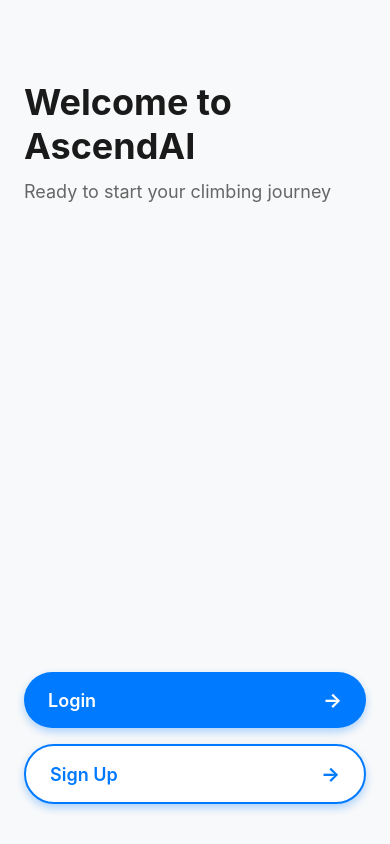
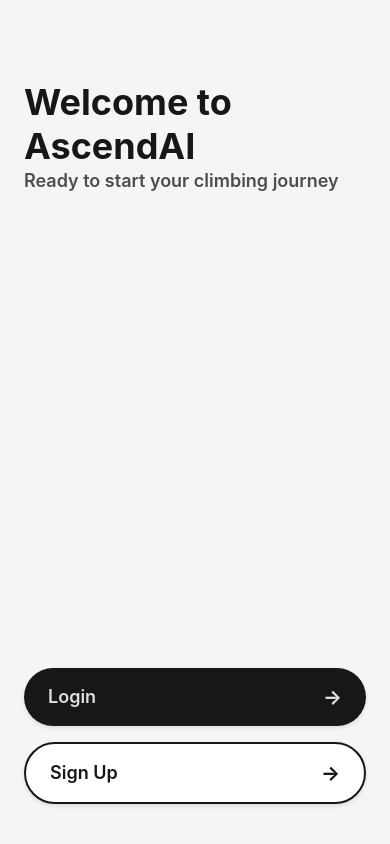
Before and after one commit to KurtSchwimmbacher/AscendAI, a React Native app: screen /Home in a window 390 px wide. Built offline with nearby package versions, Linux system fonts and the light colour scheme; no server answers.

Commit message:
feat(add globalstyles & apply)

```diff
--- a/pages/HomeScreen.tsx
+++ b/pages/HomeScreen.tsx
@@ -7,6 +7,7 @@ import {
   SafeAreaView,
 } from 'react-native';
 import { AuthService } from '../services/authService';
+import { globalStyles, colors } from '../styles/globalStyles';
 
 export default function HomeScreen() {
   const handleSignOut = async () => {
@@ -18,13 +19,13 @@ export default function HomeScreen() {
   };
 
   return (
-    <SafeAreaView style={styles.container}>
-      <View style={styles.content}>
-        <Text style={styles.title}>Welcome to AscendAI</Text>
-        <Text style={styles.subtitle}>You are successfully logged in!</Text>
+    <SafeAreaView style={globalStyles.container}>
+      <View style={globalStyles.contentCentered}>
+        <Text style={[globalStyles.textTitle, globalStyles.textPrimary]}>Welcome to AscendAI</Text>
+        <Text style={[globalStyles.textSubheading, globalStyles.textSecondary]}>You are successfully logged in!</Text>
 
-        <TouchableOpacity style={styles.signOutButton} onPress={handleSignOut}>
-          <Text style={styles.signOutButtonText}>Sign Out</Text>
+        <TouchableOpacity style={[globalStyles.buttonFullWidthDanger, styles.signOutButton]} onPress={handleSignOut}>
+          <Text style={[globalStyles.textButtonLarge, globalStyles.textWhite]}>Sign Out</Text>
         </TouchableOpacity>
       </View>
     </SafeAreaView>
@@ -32,47 +33,7 @@ export default function HomeScreen() {
 }
 
 const styles = StyleSheet.create({
-  container: {
-    flex: 1,
-    backgroundColor: '#f8f9fa',
-  },
-  content: {
-    flex: 1,
-    paddingHorizontal: 24,
-    paddingTop: 60,
-    justifyContent: 'center',
-    alignItems: 'center',
-  },
-  title: {
-    fontSize: 32,
-    fontWeight: 'bold',
-    color: '#1a1a1a',
-    textAlign: 'center',
-    marginBottom: 16,
-  },
-  subtitle: {
-    fontSize: 18,
-    color: '#666',
-    textAlign: 'center',
-    marginBottom: 40,
-  },
   signOutButton: {
-    backgroundColor: '#FF3B30',
-    borderRadius: 12,
-    paddingVertical: 16,
-    paddingHorizontal: 32,
-    shadowColor: '#FF3B30',
-    shadowOffset: {
-      width: 0,
-      height: 4,
-    },
-    shadowOpacity: 0.3,
-    shadowRadius: 8,
-    elevation: 4,
-  },
-  signOutButtonText: {
-    color: '#fff',
-    fontSize: 16,
-    fontWeight: '600',
+    marginTop: 40,
   },
 });
--- a/pages/auth/AuthForm.tsx
+++ b/pages/auth/AuthForm.tsx
@@ -12,6 +12,7 @@ import {
   ActivityIndicator,
 } from 'react-native';
 import { AuthService } from '../../services/authService';
+import { globalStyles, colors } from '../../styles/globalStyles';
 
 interface AuthFormProps {
   mode: 'login' | 'signup';
@@ -57,29 +58,30 @@ export default function AuthForm({ mode, onBack }: AuthFormProps) {
   };
 
   return (
-    <SafeAreaView style={styles.container}>
+    <SafeAreaView style={globalStyles.container}>
       <KeyboardAvoidingView
         behavior={Platform.OS === 'ios' ? 'padding' : 'height'}
-        style={styles.keyboardView}
+        style={globalStyles.container}
       >
-        <View style={styles.content}>
+        <View style={globalStyles.content}>
           {/* Back button */}
           <TouchableOpacity style={styles.backButton} onPress={onBack}>
-            <Text style={styles.backButtonText}>← Back</Text>
+            <Text style={[globalStyles.textBody, globalStyles.textPrimary]}>← Back</Text>
           </TouchableOpacity>
 
-          <Text style={styles.title}>
+          <Text style={[globalStyles.textTitleLarge, globalStyles.textPrimary]}>
             {mode === 'login' ? 'Welcome Back' : 'Create Account'}
           </Text>
 
-          <Text style={styles.subtitle}>
+          <Text style={[globalStyles.textSubheadingSmall, globalStyles.textSecondary]}>
             {mode === 'login' ? 'Sign in to your account' : 'Sign up to get started'}
           </Text>
 
           <View style={styles.form}>
             <TextInput
-              style={styles.input}
+              style={[globalStyles.input, styles.inputSpacing]}
               placeholder="Email"
+              placeholderTextColor={colors.textMuted}
               value={email}
               onChangeText={setEmail}
               keyboardType="email-address"
@@ -88,8 +90,9 @@ export default function AuthForm({ mode, onBack }: AuthFormProps) {
             />
 
             <TextInput
-              style={styles.input}
+              style={[globalStyles.input, styles.inputSpacing]}
               placeholder="Password"
+              placeholderTextColor={colors.textMuted}
               value={password}
               onChangeText={setPassword}
               secureTextEntry
@@ -97,8 +100,9 @@ export default function AuthForm({ mode, onBack }: AuthFormProps) {
 
             {mode === 'signup' && (
               <TextInput
-                style={styles.input}
+                style={[globalStyles.input, styles.inputSpacing]}
                 placeholder="Confirm Password"
+                placeholderTextColor={colors.textMuted}
                 value={confirmPassword}
                 onChangeText={setConfirmPassword}
                 secureTextEntry
@@ -106,14 +110,14 @@ export default function AuthForm({ mode, onBack }: AuthFormProps) {
             )}
 
             <TouchableOpacity
-              style={[styles.submitButton, isLoading && styles.submitButtonDisabled]}
+              style={[globalStyles.buttonFullWidth, styles.submitButton, isLoading && styles.submitButtonDisabled]}
               onPress={handleSubmit}
               disabled={isLoading}
             >
               {isLoading ? (
-                <ActivityIndicator color="#fff" />
+                <ActivityIndicator color={colors.white} />
               ) : (
-                <Text style={styles.submitButtonText}>
+                <Text style={[globalStyles.textButtonLarge, globalStyles.textWhite]}>
                   {mode === 'login' ? 'Sign In' : 'Sign Up'}
                 </Text>
               )}
@@ -126,78 +130,18 @@ export default function AuthForm({ mode, onBack }: AuthFormProps) {
 }
 
 const styles = StyleSheet.create({
-  container: {
-    flex: 1,
-    backgroundColor: '#f8f9fa',
-  },
-  keyboardView: {
-    flex: 1,
-  },
-  content: {
-    flex: 1,
-    paddingHorizontal: 24,
-    paddingTop: 20,
-  },
   backButton: {
     alignSelf: 'flex-start',
     marginBottom: 30,
   },
-  backButtonText: {
-    fontSize: 16,
-    color: '#007AFF',
-    fontWeight: '500',
-  },
-  title: {
-    fontSize: 32,
-    fontWeight: 'bold',
-    color: '#1a1a1a',
-    marginBottom: 8,
-  },
-  subtitle: {
-    fontSize: 16,
-    color: '#666',
-    marginBottom: 40,
-  },
   form: {
     flex: 1,
   },
-  input: {
-    backgroundColor: '#fff',
-    borderWidth: 1,
-    borderColor: '#e1e5e9',
-    borderRadius: 12,
-    paddingHorizontal: 16,
-    paddingVertical: 16,
-    fontSize: 16,
+  inputSpacing: {
     marginBottom: 16,
-    shadowColor: '#000',
-    shadowOffset: {
-      width: 0,
-      height: 1,
-    },
-    shadowOpacity: 0.05,
-    shadowRadius: 2,
-    elevation: 1,
   },
   submitButton: {
-    backgroundColor: '#007AFF',
-    borderRadius: 12,
-    paddingVertical: 16,
-    alignItems: 'center',
     marginTop: 8,
-    shadowColor: '#007AFF',
-    shadowOffset: {
-      width: 0,
-      height: 4,
-    },
-    shadowOpacity: 0.3,
-    shadowRadius: 8,
-    elevation: 4,
-  },
-  submitButtonText: {
-    color: '#fff',
-    fontSize: 16,
-    fontWeight: '600',
   },
   submitButtonDisabled: {
     opacity: 0.7,
--- a/pages/auth/landing.tsx
+++ b/pages/auth/landing.tsx
@@ -6,6 +6,7 @@ import {
   StyleSheet,
   SafeAreaView,
 } from 'react-native';
+import { globalStyles, colors } from '../../styles/globalStyles';
 
 interface LandingScreenProps {
   onNavigateToAuth: (mode: 'login' | 'signup') => void;
@@ -14,29 +15,29 @@ interface LandingScreenProps {
 export default function LandingScreen({ onNavigateToAuth }: LandingScreenProps) {
 
   return (
-    <SafeAreaView style={styles.container}>
-      <View style={styles.content}>
+    <SafeAreaView style={globalStyles.container}>
+      <View style={globalStyles.content}>
         {/* Header Section */}
         <View style={styles.header}>
-          <Text style={styles.title}>Welcome to AscendAI</Text>
-          <Text style={styles.subtitle}>Ready to start your climbing journey</Text>
+          <Text style={[globalStyles.textTitle, globalStyles.textPrimary]}>Welcome to AscendAI</Text>
+          <Text style={[globalStyles.textSubheadingSmall, globalStyles.textSecondary]}>Ready to start your climbing journey</Text>
         </View>
 
         {/* Bottom Buttons Section */}
         <View style={styles.bottomSection}>
           <TouchableOpacity
-            style={styles.actionButton}
+            style={[globalStyles.buttonFullWidth, styles.buttonWithArrow]}
             onPress={() => onNavigateToAuth('login')}
           >
-            <Text style={styles.actionButtonText}>Login</Text>
+            <Text style={[globalStyles.textButtonLarge, globalStyles.textWhite]}>Login</Text>
             <Text style={styles.arrow}>→</Text>
           </TouchableOpacity>
 
           <TouchableOpacity
-            style={[styles.actionButton, styles.signupButton]}
+            style={[globalStyles.buttonFullWidthSecondary, styles.buttonWithArrow]}
             onPress={() => onNavigateToAuth('signup')}
           >
-            <Text style={[styles.actionButtonText, styles.signupButtonText]}>Sign Up</Text>
+            <Text style={[globalStyles.textButtonLarge, globalStyles.textPrimary]}>Sign Up</Text>
             <Text style={[styles.arrow, styles.signupArrow]}>→</Text>
           </TouchableOpacity>
         </View>
@@ -46,72 +47,26 @@ export default function LandingScreen({ onNavigateToAuth }: LandingScreenProps)
 }
 
 const styles = StyleSheet.create({
-  container: {
-    flex: 1,
-    backgroundColor: '#f8f9fa',
-  },
-  content: {
-    flex: 1,
-    paddingHorizontal: 24,
-  },
   header: {
     flex: 1,
     justifyContent: 'flex-start',
     paddingTop: 80,
   },
-  title: {
-    fontSize: 36,
-    fontWeight: 'bold',
-    color: '#1a1a1a',
-    textAlign: 'left',
-    marginBottom: 12,
-  },
-  subtitle: {
-    fontSize: 18,
-    color: '#666',
-    textAlign: 'left',
-    lineHeight: 24,
-  },
   bottomSection: {
     paddingBottom: 40,
     gap: 16,
   },
-  actionButton: {
-    backgroundColor: '#007AFF',
-    borderRadius: 50,
-    paddingVertical: 16,
-    paddingHorizontal: 24,
+  buttonWithArrow: {
     flexDirection: 'row',
     justifyContent: 'space-between',
     alignItems: 'center',
-    shadowColor: '#007AFF',
-    shadowOffset: {
-      width: 0,
-      height: 4,
-    },
-    shadowOpacity: 0.3,
-    shadowRadius: 8,
-    elevation: 4,
-  },
-  signupButton: {
-    backgroundColor: '#fff',
-    borderWidth: 2,
-    borderColor: '#007AFF',
-  },
-  actionButtonText: {
-    color: '#fff',
-    fontSize: 18,
-    fontWeight: '600',
-  },
-  signupButtonText: {
-    color: '#007AFF',
   },
   arrow: {
-    color: '#fff',
+    color: colors.white,
     fontSize: 20,
     fontWeight: 'bold',
   },
   signupArrow: {
-    color: '#007AFF',
+    color: colors.black,
   },
 });
--- /dev/null
+++ b/styles/globalStyles.ts
@@ -0,0 +1,359 @@
+import { StyleSheet } from 'react-native';
+
+// Color Palette
+export const colors = {
+  // Primary colors
+  black: '#171717',
+  grey: '#4D4D4D',
+  white: '#DEDEDE',
+  red: '#F22B2B',
+
+  // Shades and tints
+  blackShade: '#0F0F0F',
+  blackTint: '#2A2A2A',
+  greyShade: '#3A3A3A',
+  greyTint: '#6B6B6B',
+  whiteShade: '#C4C4C4',
+  whiteTint: '#F5F5F5',
+  redShade: '#D91A1A',
+  redTint: '#FF4A4A',
+
+  // Semantic colors
+  background: '#F5F5F5',
+  surface: '#FFFFFF',
+  text: '#171717',
+  textSecondary: '#4D4D4D',
+  textMuted: '#6B6B6B',
+  border: '#E0E0E0',
+  error: '#F22B2B',
+  success: '#22C55E',
+  warning: '#F59E0B',
+  info: '#3B82F6',
+};
+
+// Typography
+export const typography = {
+  title: {
+    fontSize: 36,
+    fontWeight: 'bold' as const,
+    color: colors.text,
+    lineHeight: 44,
+  },
+  titleLarge: {
+    fontSize: 32,
+    fontWeight: 'bold' as const,
+    color: colors.text,
+    lineHeight: 40,
+  },
+  titleMedium: {
+    fontSize: 28,
+    fontWeight: 'bold' as const,
+    color: colors.text,
+    lineHeight: 36,
+  },
+  titleSmall: {
+    fontSize: 24,
+    fontWeight: 'bold' as const,
+    color: colors.text,
+    lineHeight: 32,
+  },
+  subheading: {
+    fontSize: 20,
+    fontWeight: '600' as const,
+    color: colors.text,
+    lineHeight: 28,
+  },
+  subheadingSmall: {
+    fontSize: 18,
+    fontWeight: '600' as const,
+    color: colors.text,
+    lineHeight: 26,
+  },
+  body: {
+    fontSize: 16,
+    fontWeight: '400' as const,
+    color: colors.text,
+    lineHeight: 24,
+  },
+  bodySmall: {
+    fontSize: 14,
+    fontWeight: '400' as const,
+    color: colors.textSecondary,
+    lineHeight: 20,
+  },
+  caption: {
+    fontSize: 12,
+    fontWeight: '400' as const,
+    color: colors.textMuted,
+    lineHeight: 16,
+  },
+  button: {
+    fontSize: 16,
+    fontWeight: '600' as const,
+    lineHeight: 24,
+  },
+  buttonLarge: {
+    fontSize: 18,
+    fontWeight: '600' as const,
+    lineHeight: 26,
+  },
+};
+
+// Spacing
+export const spacing = {
+  xs: 4,
+  sm: 8,
+  md: 16,
+  lg: 24,
+  xl: 32,
+  xxl: 40,
+  xxxl: 48,
+};
+
+// Border radius
+export const borderRadius = {
+  none: 0,
+  sm: 4,
+  md: 8,
+  lg: 12,
+  xl: 16,
+  xxl: 20,
+  full: 50,
+  round: 999,
+};
+
+// Shadows
+export const shadows = {
+  sm: {
+    shadowColor: '#000',
+    shadowOffset: {
+      width: 0,
+      height: 1,
+    },
+    shadowOpacity: 0.05,
+    shadowRadius: 2,
+    elevation: 1,
+  },
+  md: {
+    shadowColor: '#000',
+    shadowOffset: {
+      width: 0,
+      height: 2,
+    },
+    shadowOpacity: 0.1,
+    shadowRadius: 4,
+    elevation: 2,
+  },
+  lg: {
+    shadowColor: '#000',
+    shadowOffset: {
+      width: 0,
+      height: 4,
+    },
+    shadowOpacity: 0.15,
+    shadowRadius: 8,
+    elevation: 4,
+  },
+  xl: {
+    shadowColor: '#000',
+    shadowOffset: {
+      width: 0,
+      height: 8,
+    },
+    shadowOpacity: 0.2,
+    shadowRadius: 16,
+    elevation: 8,
+  },
+};
+
+// Global Styles
+export const globalStyles = StyleSheet.create({
+  // Container styles
+  container: {
+    flex: 1,
+    backgroundColor: colors.background,
+  },
+  containerCentered: {
+    flex: 1,
+    backgroundColor: colors.background,
+    justifyContent: 'center',
+    alignItems: 'center',
+  },
+  content: {
+    flex: 1,
+    paddingHorizontal: spacing.lg,
+  },
+  contentCentered: {
+    flex: 1,
+    paddingHorizontal: spacing.lg,
+    justifyContent: 'center',
+    alignItems: 'center',
+  },
+
+  // Button styles
+  buttonFullWidth: {
+    backgroundColor: colors.black,
+    borderRadius: borderRadius.full,
+    paddingVertical: spacing.md,
+    paddingHorizontal: spacing.lg,
+    alignItems: 'center',
+    justifyContent: 'center',
+    ...shadows.md,
+  },
+  buttonFullWidthSecondary: {
+    backgroundColor: colors.surface,
+    borderWidth: 2,
+    borderColor: colors.black,
+    borderRadius: borderRadius.full,
+    paddingVertical: spacing.md,
+    paddingHorizontal: spacing.lg,
+    alignItems: 'center',
+    justifyContent: 'center',
+    ...shadows.md,
+  },
+  buttonFullWidthDanger: {
+    backgroundColor: colors.red,
+    borderRadius: borderRadius.full,
+    paddingVertical: spacing.md,
+    paddingHorizontal: spacing.lg,
+    alignItems: 'center',
+    justifyContent: 'center',
+    ...shadows.md,
+  },
+  buttonCircular: {
+    width: 48,
+    height: 48,
+    borderRadius: borderRadius.round,
+    backgroundColor: colors.black,
+    alignItems: 'center',
+    justifyContent: 'center',
+    ...shadows.md,
+  },
+  buttonCircularSecondary: {
+    width: 48,
+    height: 48,
+    borderRadius: borderRadius.round,
+    backgroundColor: colors.surface,
+    borderWidth: 2,
+    borderColor: colors.black,
+    alignItems: 'center',
+    justifyContent: 'center',
+    ...shadows.md,
+  },
+
+  // Text styles
+  textTitle: typography.title,
+  textTitleLarge: typography.titleLarge,
+  textTitleMedium: typography.titleMedium,
+  textTitleSmall: typography.titleSmall,
+  textSubheading: typography.subheading,
+  textSubheadingSmall: typography.subheadingSmall,
+  textBody: typography.body,
+  textBodySmall: typography.bodySmall,
+  textCaption: typography.caption,
+  textButton: typography.button,
+  textButtonLarge: typography.buttonLarge,
+
+  // Text colors
+  textPrimary: {
+    color: colors.text,
+  },
+  textSecondary: {
+    color: colors.textSecondary,
+  },
+  textMuted: {
+    color: colors.textMuted,
+  },
+  textWhite: {
+    color: colors.white,
+  },
+  textError: {
+    color: colors.error,
+  },
+  textSuccess: {
+    color: colors.success,
+  },
+
+  // Card styles
+  card: {
+    backgroundColor: colors.surface,
+    borderRadius: borderRadius.lg,
+    padding: spacing.lg,
+    ...shadows.md,
+  },
+  cardRounded: {
+    backgroundColor: colors.surface,
+    borderRadius: borderRadius.xl,
+    padding: spacing.lg,
+    ...shadows.md,
+  },
+
+  // Input styles
+  input: {
+    backgroundColor: colors.surface,
+    borderWidth: 1,
+    borderColor: colors.border,
+    borderRadius: borderRadius.lg,
+    paddingHorizontal: spacing.md,
+    paddingVertical: spacing.md,
+    fontSize: 16,
+    color: colors.text,
+    ...shadows.sm,
+  },
+  inputFocused: {
+    borderColor: colors.black,
+    ...shadows.md,
+  },
+  inputError: {
+    borderColor: colors.error,
+  },
+
+  // Layout styles
+  row: {
+    flexDirection: 'row',
+    alignItems: 'center',
+  },
+  rowSpaceBetween: {
+    flexDirection: 'row',
+    alignItems: 'center',
+    justifyContent: 'space-between',
+  },
+  column: {
+    flexDirection: 'column',
+  },
+  center: {
+    alignItems: 'center',
+    justifyContent: 'center',
+  },
+
+  // Spacing utilities
+  marginTopXs: { marginTop: spacing.xs },
+  marginTopSm: { marginTop: spacing.sm },
+  marginTopMd: { marginTop: spacing.md },
+  marginTopLg: { marginTop: spacing.lg },
+  marginTopXl: { marginTop: spacing.xl },
+  marginTopXxl: { marginTop: spacing.xxl },
+
+  marginBottomXs: { marginBottom: spacing.xs },
+  marginBottomSm: { marginBottom: spacing.sm },
+  marginBottomMd: { marginBottom: spacing.md },
+  marginBottomLg: { marginBottom: spacing.lg },
+  marginBottomXl: { marginBottom: spacing.xl },
+  marginBottomXxl: { marginBottom: spacing.xxl },
+
+  paddingXs: { padding: spacing.xs },
+  paddingSm: { padding: spacing.sm },
+  paddingMd: { padding: spacing.md },
+  paddingLg: { padding: spacing.lg },
+  paddingXl: { padding: spacing.xl },
+  paddingXxl: { padding: spacing.xxl },
+
+  // Border radius utilities
+  roundedSm: { borderRadius: borderRadius.sm },
+  roundedMd: { borderRadius: borderRadius.md },
+  roundedLg: { borderRadius: borderRadius.lg },
+  roundedXl: { borderRadius: borderRadius.xl },
+  roundedXxl: { borderRadius: borderRadius.xxl },
+  roundedFull: { borderRadius: borderRadius.full },
+  roundedRound: { borderRadius: borderRadius.round },
+});
```
